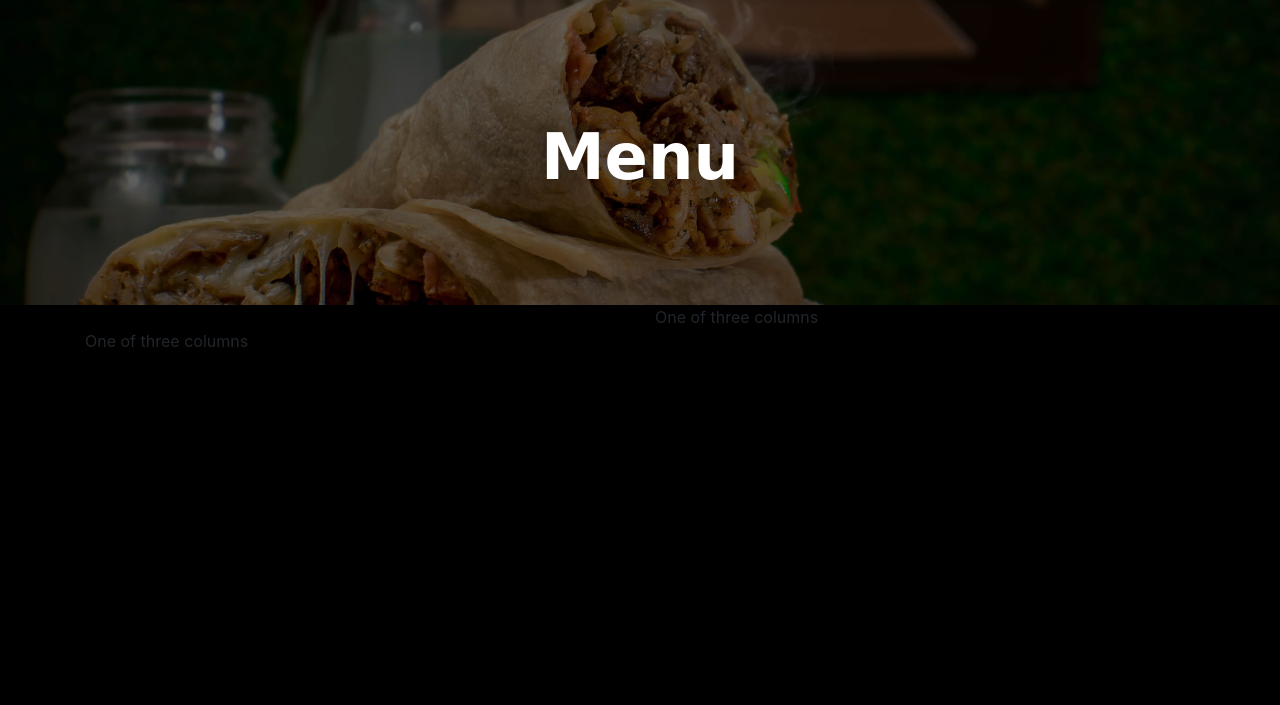
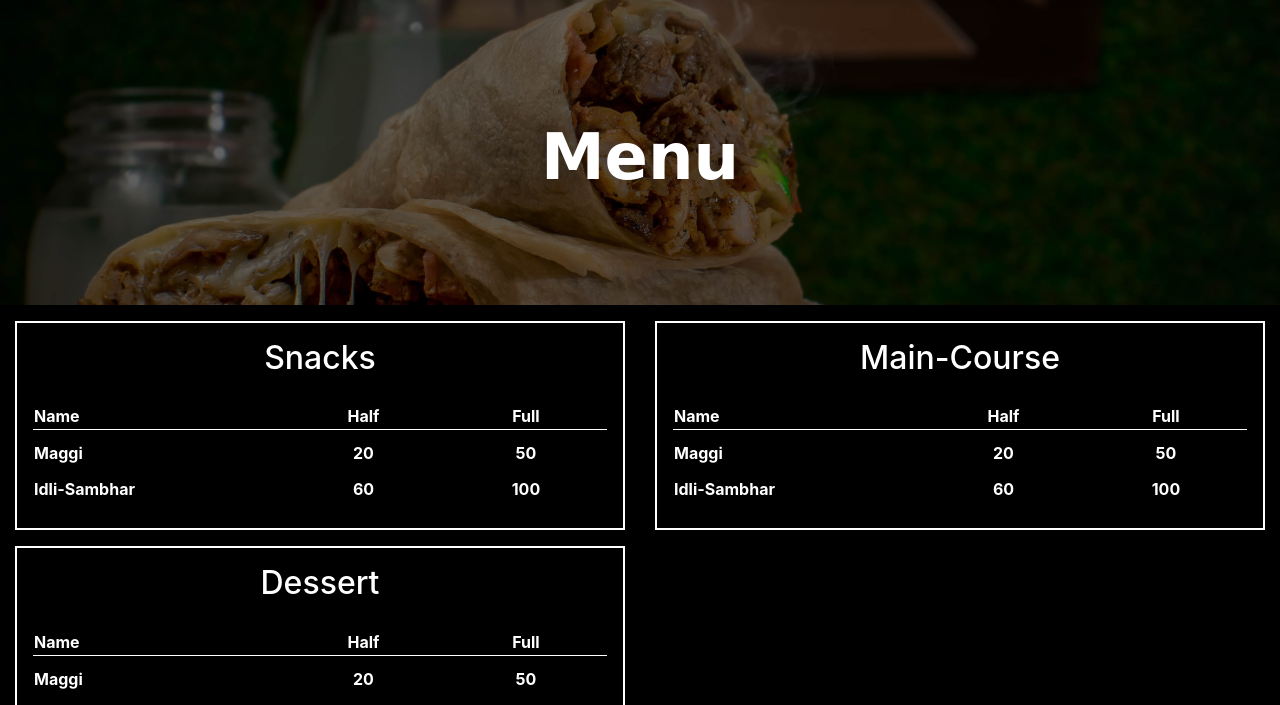
Before and after one commit to yash-278/cafe-website, a plain HTML site: page menu.html in a window 1280 px wide. Shown: the part 95-800 px from the top of the page. Drawn offline with nearby package versions, Linux system fonts and the light colour scheme; a web font is replaced by a local one.

Commit message:
Menu Card added

```diff
--- a/css/menu.css
+++ b/css/menu.css
@@ -4,6 +4,7 @@ body {
   height: 100vh;
   background-color: black;
   box-sizing: border-box;
+  color: white;
 }
 
 a:focus {
@@ -131,6 +132,48 @@ nav {
 /** ======================================================*/
 /** ============        Menu                ==============*/
 /** ======================================================*/
+.menu-card {
+  margin-top: 1em;
+  border: 2px solid white;
+  padding: 1em;
+}
+
+.menu-card h2 {
+  text-align: center;
+  /* border-bottom: 1px solid white; */
+  margin-bottom: 0.5em;
+}
+
+table {
+  border-collapse: separate;
+  border-spacing: 0 10px;
+}
+
+.dish-name-head {
+  width: 300px;
+  border-bottom: 1px solid white;
+}
+.dish-half-head {
+  width: 200px;
+  border-bottom: 1px solid white;
+  text-align: center;
+}
+.dish-full-head {
+  width: 200px;
+  border-bottom: 1px solid white;
+  text-align: center;
+}
+.dish-name {
+  width: 300px;
+}
+.dish-half {
+  width: 200px;
+  text-align: center;
+}
+.dish-full {
+  width: 200px;
+  text-align: center;
+}
 
 /** ======================================================*/
 /** ============        Media Queries       ==============*/
--- a/menu.html
+++ b/menu.html
@@ -56,16 +56,73 @@
           <h1 class="hero-text-h1">Menu</h1>
         </div>
       </div>
-      <div class="container">
+      <div class="container-fluid">
         <div class="row">
           <div class="col-lg-6">
-
+            <div class="menu-card">
+              <h2>Snacks</h2>
+              <table>
+                <tr>
+                  <th class="dish-name-head">Name</th>
+                  <th class="dish-half-head">Half</th>
+                  <th class="dish-full-head">Full</th>
+                </tr>
+                <tr>
+                  <th class="dish-name">Maggi</th>
+                  <th class="dish-half">20</th>
+                  <th class="dish-full">50</th>
+                </tr>
+                <tr>
+                  <th class="dish-name">Idli-Sambhar</th>
+                  <th class="dish-half">60</th>
+                  <th class="dish-full">100</th>
+                </tr>
+              </table>
+            </div>
           </div>
           <div class="col-lg-6">
-            One of three columns
+            <div class="menu-card">
+              <h2>Main-Course</h2>
+              <table>
+                <tr>
+                  <th class="dish-name-head">Name</th>
+                  <th class="dish-half-head">Half</th>
+                  <th class="dish-full-head">Full</th>
+                </tr>
+                <tr>
+                  <th class="dish-name">Maggi</th>
+                  <th class="dish-half">20</th>
+                  <th class="dish-full">50</th>
+                </tr>
+                <tr>
+                  <th class="dish-name">Idli-Sambhar</th>
+                  <th class="dish-half">60</th>
+                  <th class="dish-full">100</th>
+                </tr>
+              </table>
+            </div>
           </div>
           <div class="col-lg-6">
-            One of three columns
+            <div class="menu-card">
+              <h2>Dessert</h2>
+              <table>
+                <tr>
+                  <th class="dish-name-head">Name</th>
+                  <th class="dish-half-head">Half</th>
+                  <th class="dish-full-head">Full</th>
+                </tr>
+                <tr>
+                  <th class="dish-name">Maggi</th>
+                  <th class="dish-half">20</th>
+                  <th class="dish-full">50</th>
+                </tr>
+                <tr>
+                  <th class="dish-name">Idli-Sambhar</th>
+                  <th class="dish-half">60</th>
+                  <th class="dish-full">100</th>
+                </tr>
+              </table>
+            </div>
           </div>
         </div>
       </div>
```
